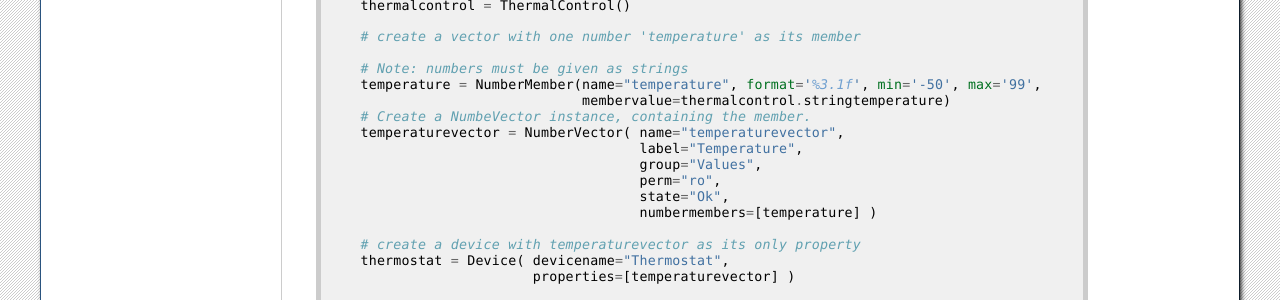
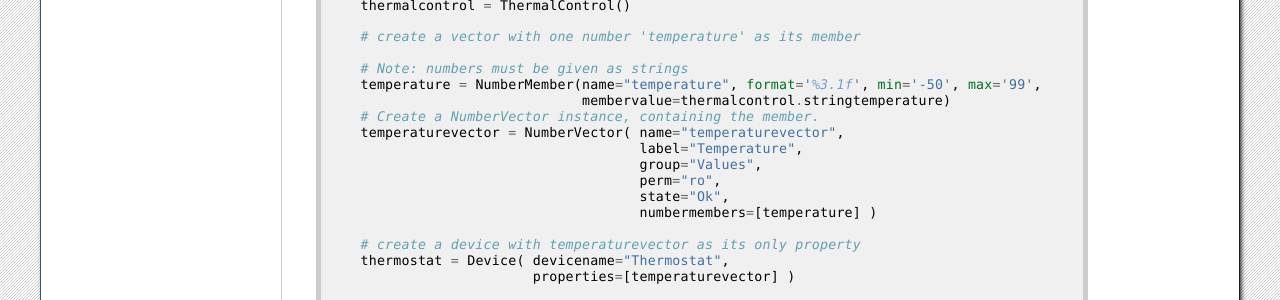
Before and after one commit to bernie-skipole/indipydriver, a Sphinx documentation site: the page built from docs/source/usage/example1.rst, in a window 1280 px wide and 900 px high, scrolled down 1866 px. Shown: the part 151-451 px from the top of the window. Built offline with Sphinx 7.4.7, drawn with Linux system fonts in a browser that asks for light colours.

Commit message:
Correction to example4 doc

```diff
--- a/docs/source/usage/example1.rst
+++ b/docs/source/usage/example1.rst
@@ -130,7 +130,7 @@
         # Note: numbers must be given as strings
         temperature = NumberMember(name="temperature", format='%3.1f', min='-50', max='99',
                                    membervalue=thermalcontrol.stringtemperature)
-        # Create a NumbeVector instance, containing the member.
+        # Create a NumberVector instance, containing the member.
         temperaturevector = NumberVector( name="temperaturevector",
                                           label="Temperature",
                                           group="Values",
--- a/docs/source/usage/example4.rst
+++ b/docs/source/usage/example4.rst
@@ -98,7 +98,7 @@
 
         """Device is subclassed here"""
 
-        async def devclientevent(self, *args, **kwargs):
+        async def devclientevent(self, event, *args, **kwargs):
             """Accept newSwitchVector to set window controls
                to either auto, open or close"""
             control =  self.devicedata["control"]
```
Also changed, not shown: 1 other file.
